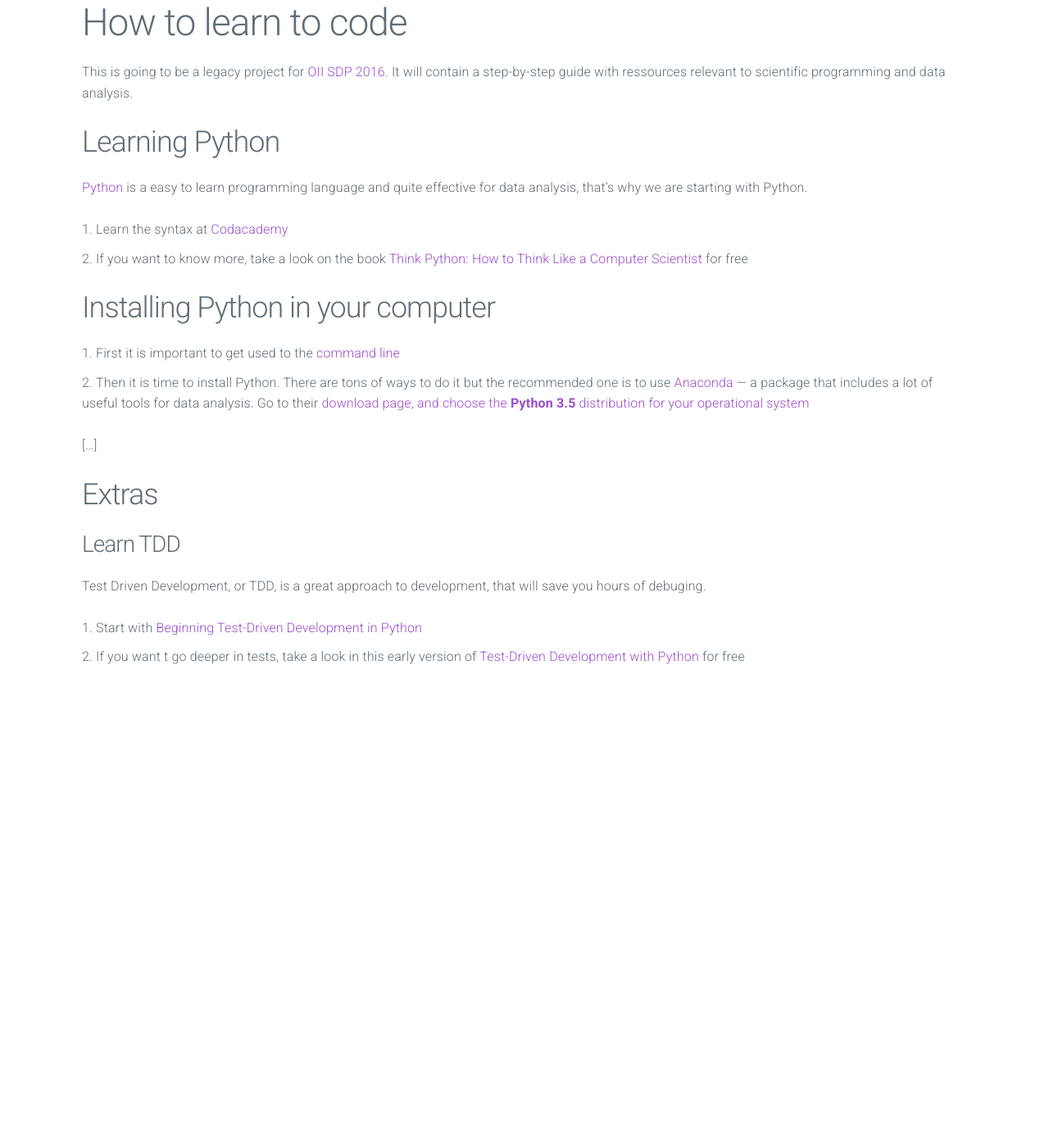
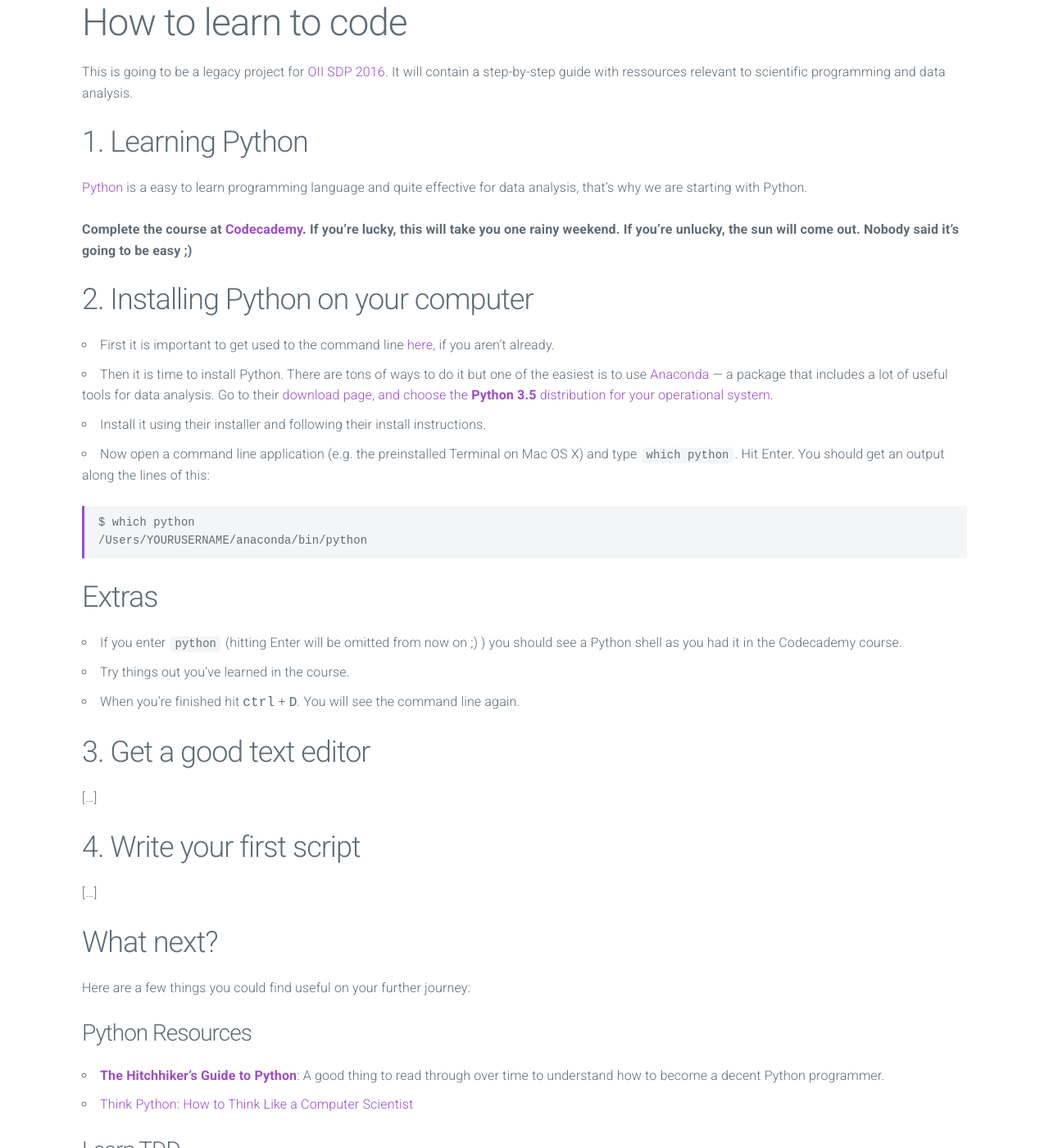
Before and after one commit to OII-SDP-2016/how-to-learn-to-code, a Jekyll site: the page built from index.md, in a window 1280 px wide and 1400 px high. Shown: the whole window at 82% size. Built offline with Jekyll 4.4.1, drawn with Linux system fonts in a browser that asks for light colours; nearby versions of some CDN libraries.

Commit message:
add more stuff
number steps
add hitchhikers guide
more details on installing and running python

````diff
--- a/index.md
+++ b/index.md
@@ -6,21 +6,43 @@ layout: default
 
 This is going to be a legacy project for [OII SDP 2016](http://sdp.oii.ox.ac.uk). It will contain a step-by-step guide with ressources relevant to scientific programming and data analysis.
 
-## Learning Python
+## 1. Learning Python
 
 [Python](https://python.org) is a easy to learn programming language and quite effective for data analysis, that's why we are starting with Python.
 
-1. Learn the syntax at [Codacademy](https://www.codecademy.com/tracks/python)
-2. If you want to know more, take a look on the book [Think Python: How to Think Like a Computer Scientist](http://www.greenteapress.com/thinkpython/thinkpython.html) for free
+**Complete the course at [Codecademy](https://www.codecademy.com/tracks/python). If you're lucky, this will take you one rainy weekend. If you're unlucky, the sun will come out. Nobody said it's going to be easy ;)**
 
-## Installing Python in your computer
+## 2. Installing Python on your computer
 
-1. First it is important to get used to the [command line](https://www.codecademy.com/courses/learn-the-command-line)
-2. Then it is time to install Python. There are tons of ways to do it but the recommended one is to use [Anaconda](https://www.continuum.io/anaconda) — a package that includes a lot of useful tools for data analysis. Go to their [download page, and choose the **Python 3.5** distribution for your operational system](https://www.continuum.io/downloads)
+* First it is important to get used to the command line [here](https://www.codecademy.com/courses/learn-the-command-line), if you aren't already.
+* Then it is time to install Python. There are tons of ways to do it but one of the easiest is to use [Anaconda](https://www.continuum.io/anaconda) — a package that includes a lot of useful tools for data analysis. Go to their [download page, and choose the **Python 3.5** distribution for your operational system](https://www.continuum.io/downloads).
+* Install it using their installer and following their install instructions.
+* Now open a command line application (e.g. the preinstalled Terminal on Mac OS X) and type `which python`. Hit Enter. You should get an output along the lines of this:
 
-[…]
+```
+$ which python
+/Users/YOURUSERNAME/anaconda/bin/python
+```
 
 ## Extras
+* If you enter `python` (hitting Enter will be omitted from now on ;) ) you should see a Python shell as you had it in the Codecademy course.
+* Try things out you've learned in the course.
+* When you're finished hit <kbd>ctrl</kbd> + <kbd>D</kbd>. You will see the command line again.
+
+## 3. Get a good text editor
+[...]
+
+## 4. Write your first script
+[...]
+
+## What next?
+
+Here are a few things you could find useful on your further journey:
+
+### Python Resources
+
+* **[The Hitchhiker's Guide to Python](http://docs.python-guide.org/en/latest/)**: A good thing to read through over time to understand how to become a decent Python programmer.
+* [Think Python: How to Think Like a Computer Scientist](http://www.greenteapress.com/thinkpython/thinkpython.html)
 
 ### Learn TDD
 
````
